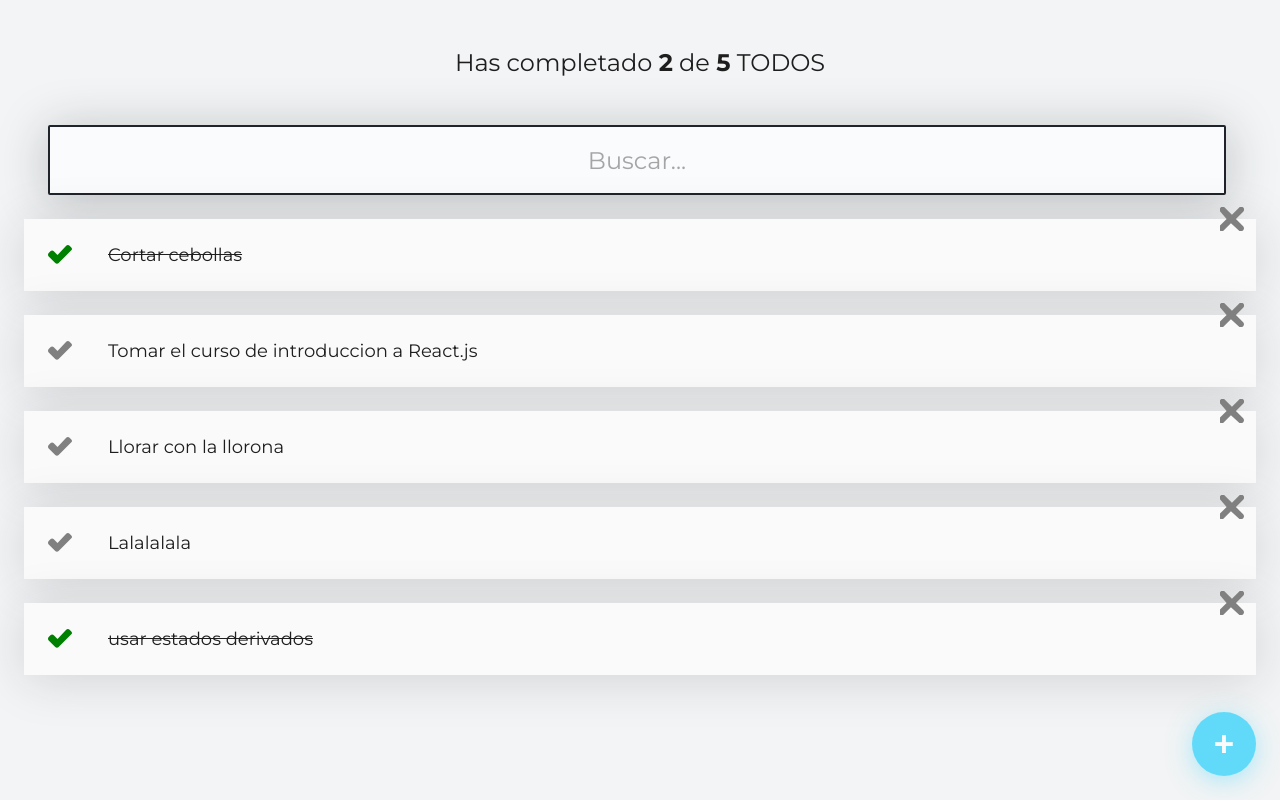
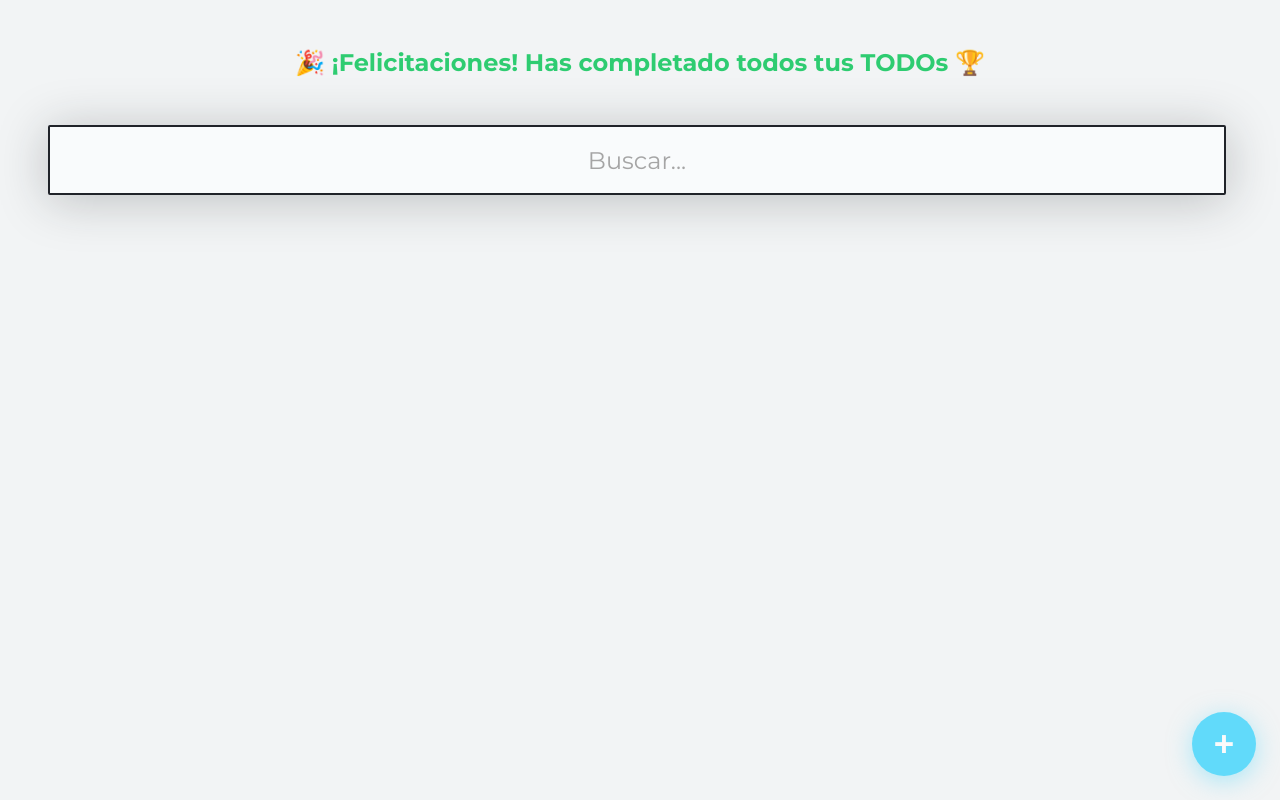
Before and after one commit to Tonga26/curso-react-intro, a React (Create React App) app: page / in a window 1280 px wide. Built offline with nearby package versions, Linux system fonts and the light colour scheme.

Commit message:
feat: implementar persistencia de datos de tareas usando localStorage

```diff
--- a/src/App.js
+++ b/src/App.js
@@ -6,18 +6,32 @@
 import { CreateTodoButton } from './CreateTodoButton';
 
 // Array inicial por default
-const defaultTodos = [
-  { text:'Cortar cebollas', completed:true },
-  { text:'Tomar el curso de introduccion a React.js', completed:false },
-  { text:'Llorar con la llorona', completed:false },
-  { text:'Lalalalala', completed:false },
-  { text:'usar estados derivados', completed:true }
-]
+// const defaultTodos = [
+//   { text:'Cortar cebollas', completed:true },
+//   { text:'Tomar el curso de introduccion a React.js', completed:false },
+//   { text:'Llorar con la llorona', completed:false },
+//   { text:'Lalalalala', completed:false },
+//   { text:'usar estados derivados', completed:true }
+// ]
+
+// localStorage.setItem('TODOS_V1', JSON.stringify(defaultTodos));
+// localStorage.removeItem('TODOS_V1');
 
 function App() {
 
+  const localStorageTodos = localStorage.getItem('TODOS_V1');
+  let parsedTodos;
+
+  if(!localStorageTodos){
+    localStorage.setItem('TODOS_V1', JSON.stringify([]))
+    parsedTodos = [];
+  } else {
+    parsedTodos = JSON.parse(localStorageTodos);
+  }
+
+
   // Estados principales
-  const [todos, setTodos] = useState(defaultTodos);
+  const [todos, setTodos] = useState(parsedTodos);
   const [searchValue, setSearchValue] = useState('');
 
   // Estados derivados
@@ -32,6 +46,12 @@
     }
   );
 
+  // Actualizar localStorage y guardar el estado
+  const saveTodos = (newTodos) => {
+    localStorage.setItem('TODOS_V1', JSON.stringify(newTodos));
+    setTodos(newTodos);
+  };
+
   // Marcar TODO como completado
   const completeTodo = (text) => {
     const newTodos = [...todos];
@@ -39,7 +59,7 @@
       (todo) => todo.text === text
     );
     newTodos[todoIndex].completed = true;
-    setTodos(newTodos);
+    saveTodos(newTodos);
   }
 
   // Eliminar TODO
@@ -49,7 +69,7 @@
       (todo) => todo.text === text
     );
     newTodos.splice(todoIndex, 1);
-    setTodos(newTodos);
+    saveTodos(newTodos);
   }
 
   return (
```
